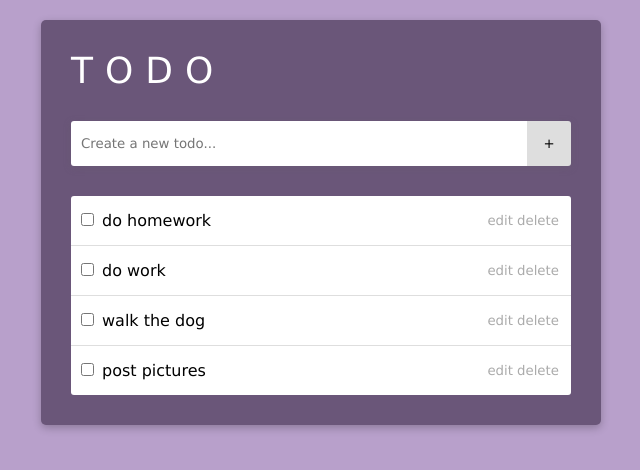
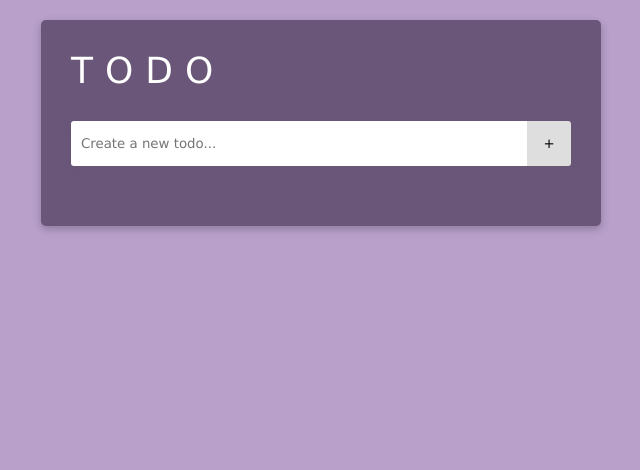
Before and after one commit to jldavis23/react-todo, a Next.js app: page / in a window 1280 px wide. Shown: the top 470 px of the page, without its empty margins (319-959 px from the left). Built offline with nearby package versions, Linux system fonts and the light colour scheme.

Commit message:
user can add todos

```diff
--- a/pages/index.js
+++ b/pages/index.js
@@ -1,11 +1,13 @@
 import { useState } from 'react'
 
-const TODOS = [
-  { id: 1, label: "do homework", complete: false },
-  { id: 2, label: "do work", complete: true },
-  { id: 3, label: "walk the dog", complete: true },
-  { id: 4, label: "post pictures", complete: false }
-]
+// const TODOS = [
+//   { id: 1, label: "do homework", complete: false },
+//   { id: 2, label: "do work", complete: true },
+//   { id: 3, label: "walk the dog", complete: true },
+//   { id: 4, label: "post pictures", complete: false }
+// ]
+
+let id = 0
 
 const Todo = ({ label }) => {
   return (
@@ -37,26 +39,35 @@ const TodoList = ({ todos }) => {
   )
 }
 
-const AddTodos = () => {
+const AddTodos = ( {todos, setTodos} ) => {
+
+  const addATodo = (e) => {
+    e.preventDefault();
+    setTodos([...todos, {id: id++, label: e.target[0].value, isComplete: false}])
+    e.target[0].value = ''
+  }
+
   return (
-    <div className="add-todos">
+    <form className="add-todos" onSubmit={addATodo}>
       <input type="text" placeholder="Create a new todo..."></input>
-      <button>+</button>
-    </div>
+      <button type='submit'>+</button>
+    </form>
   )
 }
 
 export default function App() {
+  const [todos, setTodos] = useState([])
+
   return (
     <main>
       <div className="wrapper">
         <h1>TODO</h1>
 
 
-        <AddTodos />
+        <AddTodos todos={todos} setTodos={setTodos}/>
 
 
-        <TodoList todos={TODOS} />
+        <TodoList todos={todos} />
       </div>
     </main>
   )
```
